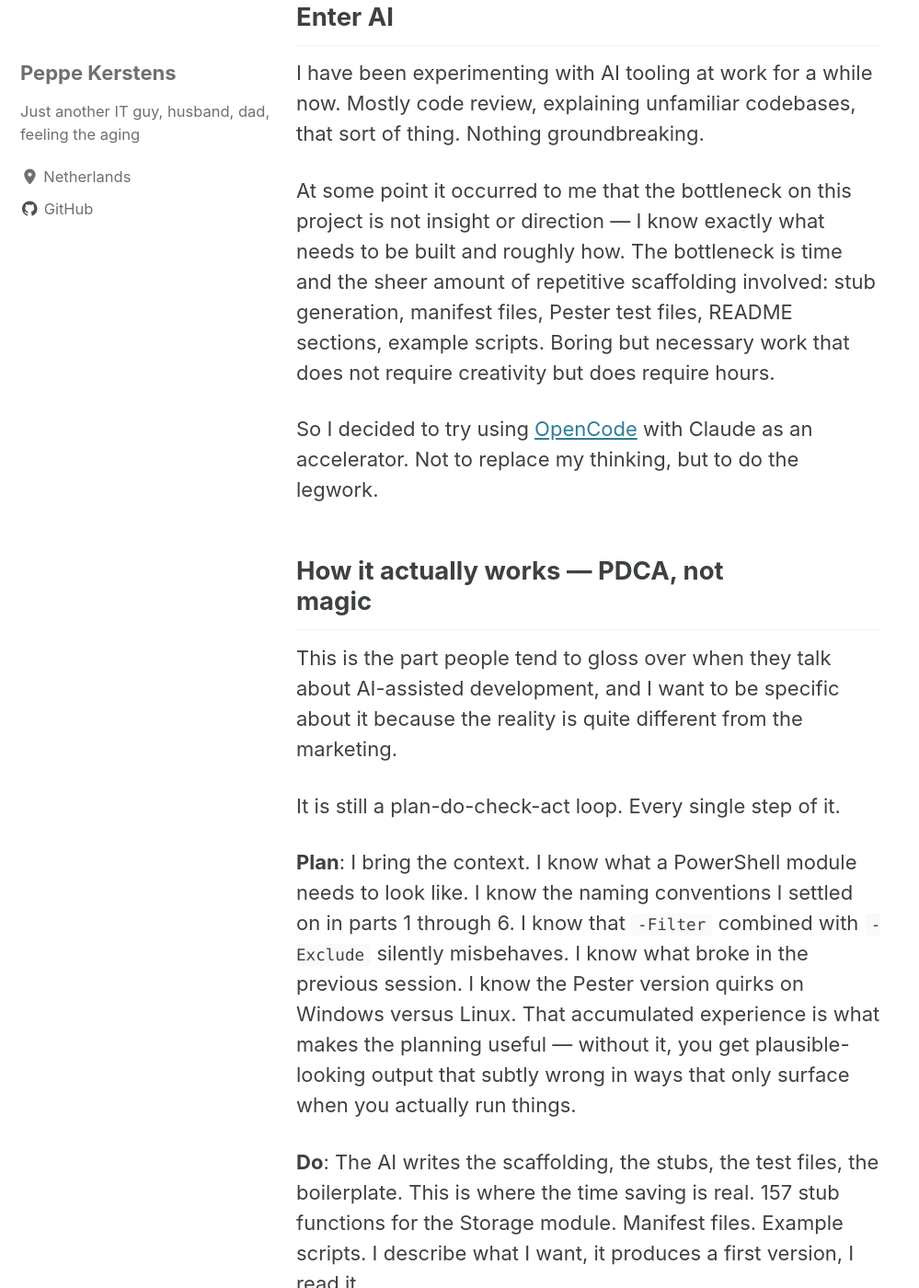
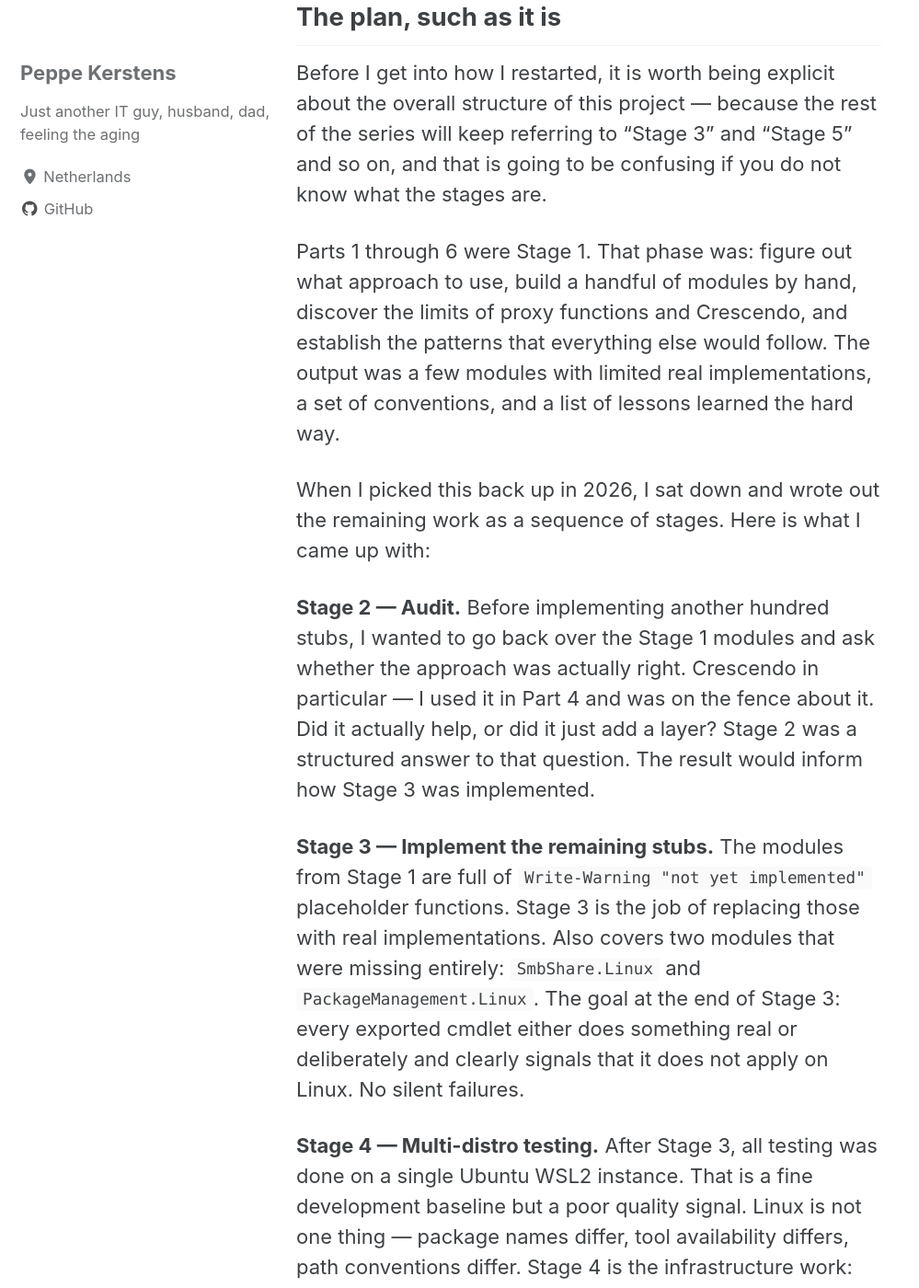
Before and after one commit to peppekerstens/peppekerstens.github.io, a Jekyll site: the page built from _posts/2026-05-08-ai-assisted-linux-command-wrapping-part-7.md, in a window 1280 px wide and 1400 px high, scrolled down 1682 px. Shown: the whole window at 92% size, without its empty margins (0-999 px from the left). Built offline with Jekyll 4.4.1, drawn with Linux system fonts in a browser that asks for light colours; cached includes are drawn as plain includes; some of the changed text lies outside the part shown.

Commit message:
blog: Part 7 — add stage overview section explaining Stage 1-5 before Enter AI

```diff
--- a/_posts/2026-05-08-ai-assisted-linux-command-wrapping-part-7.md
+++ b/_posts/2026-05-08-ai-assisted-linux-command-wrapping-part-7.md
@@ -25,6 +25,26 @@ The thing about side projects is that when they are going well, they are great.
 Each of those is weeks of work if done properly. Research, implementation, Pester tests, examples, documentation, blog post. It adds up fast.
 
 And I still believe in the goal. The cmdlet gap between Windows PowerShell and Linux is still very much there. Nobody else seems to be sprinting to close it either. Evgenij Smirnov's call to action from the 2025 Summit still rings true.
+
+## The plan, such as it is
+
+Before I get into how I restarted, it is worth being explicit about the overall structure of this project — because the rest of the series will keep referring to "Stage 3" and "Stage 5" and so on, and that is going to be confusing if you do not know what the stages are.
+
+Parts 1 through 6 were Stage 1. That phase was: figure out what approach to use, build a handful of modules by hand, discover the limits of proxy functions and Crescendo, and establish the patterns that everything else would follow. The output was a few modules with limited real implementations, a set of conventions, and a list of lessons learned the hard way.
+
+When I picked this back up in 2026, I sat down and wrote out the remaining work as a sequence of stages. Here is what I came up with:
+
+**Stage 2 — Audit.** Before implementing another hundred stubs, I wanted to go back over the Stage 1 modules and ask whether the approach was actually right. Crescendo in particular — I used it in Part 4 and was on the fence about it. Did it actually help, or did it just add a layer? Stage 2 was a structured answer to that question. The result would inform how Stage 3 was implemented.
+
+**Stage 3 — Implement the remaining stubs.** The modules from Stage 1 are full of `Write-Warning "not yet implemented"` placeholder functions. Stage 3 is the job of replacing those with real implementations. Also covers two modules that were missing entirely: `SmbShare.Linux` and `PackageManagement.Linux`. The goal at the end of Stage 3: every exported cmdlet either does something real or deliberately and clearly signals that it does not apply on Linux. No silent failures.
+
+**Stage 4 — Multi-distro testing.** After Stage 3, all testing was done on a single Ubuntu WSL2 instance. That is a fine development baseline but a poor quality signal. Linux is not one thing — package names differ, tool availability differs, path conventions differ. Stage 4 is the infrastructure work: pre-built Docker images per distro, GitHub Actions workflows, local Docker Compose runs. The goal: every module, every push, tested on five distributions.
+
+**Stage 5 — Native C# binary modules.** This one is more ambitious and more speculative. The PowerShell project is a C# codebase. If any of these Linux cmdlets are ever to land upstream — in PS7 itself, not in separately-installed modules — they have to be implemented in C#. Stage 5 takes the three most viable modules from the PowerShell wrappers and translates them into proper binary modules: `LocalAccounts.Linux.Native`, `ScheduledTasks.Linux.Native`, `NetTCPIP.Linux.Native`. The Stage 1 implementations serve as the functional spec. Whether upstream contribution actually happens is a separate question; Stage 5 produces the artifacts that would make it possible.
+
+That is the shape of the project from Part 7 onwards. Each stage gets its own posts as it happens.
+
+One thing I did not write into the plan: how long any of this would take. I have learned not to estimate that.
 
 ## Enter AI
 
```
